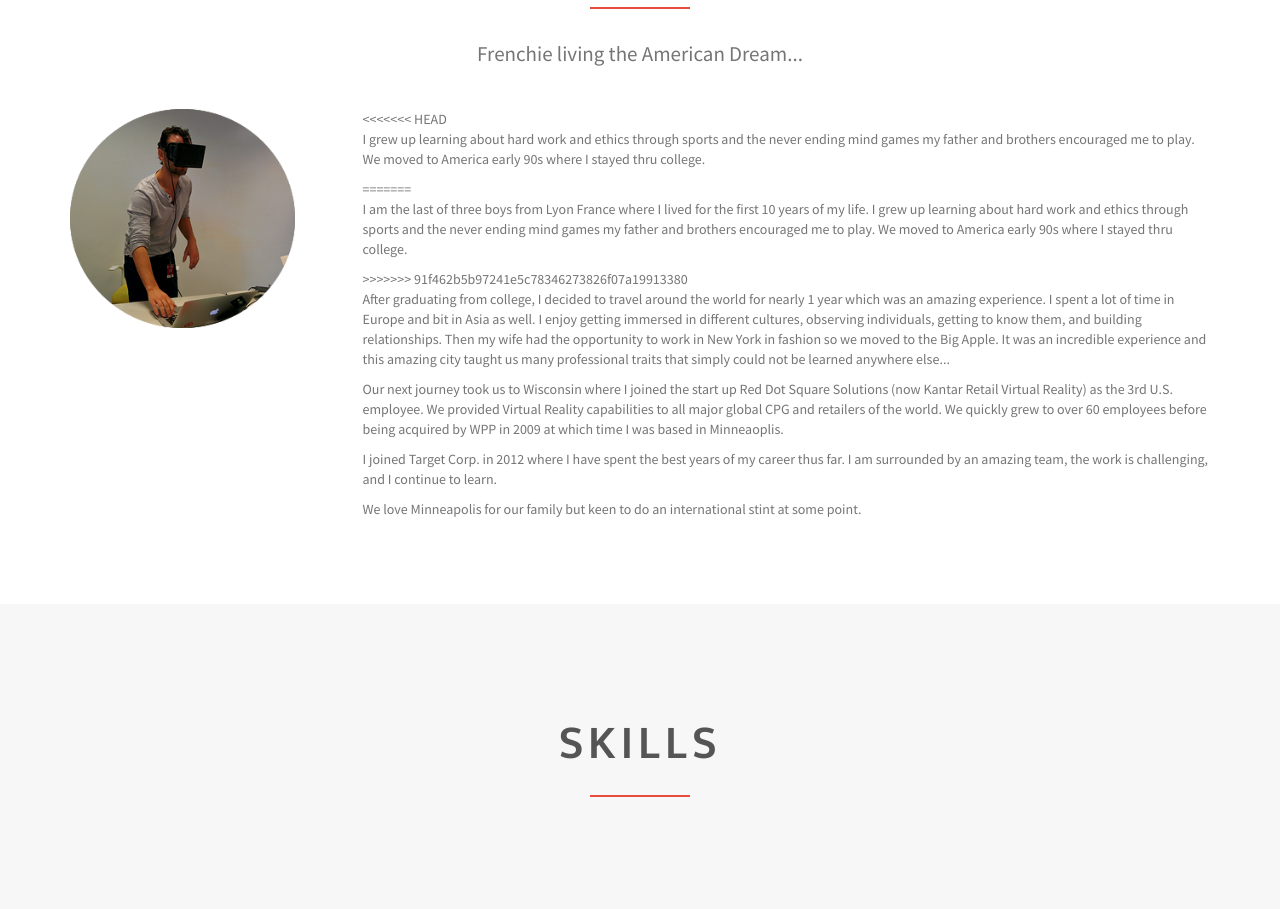
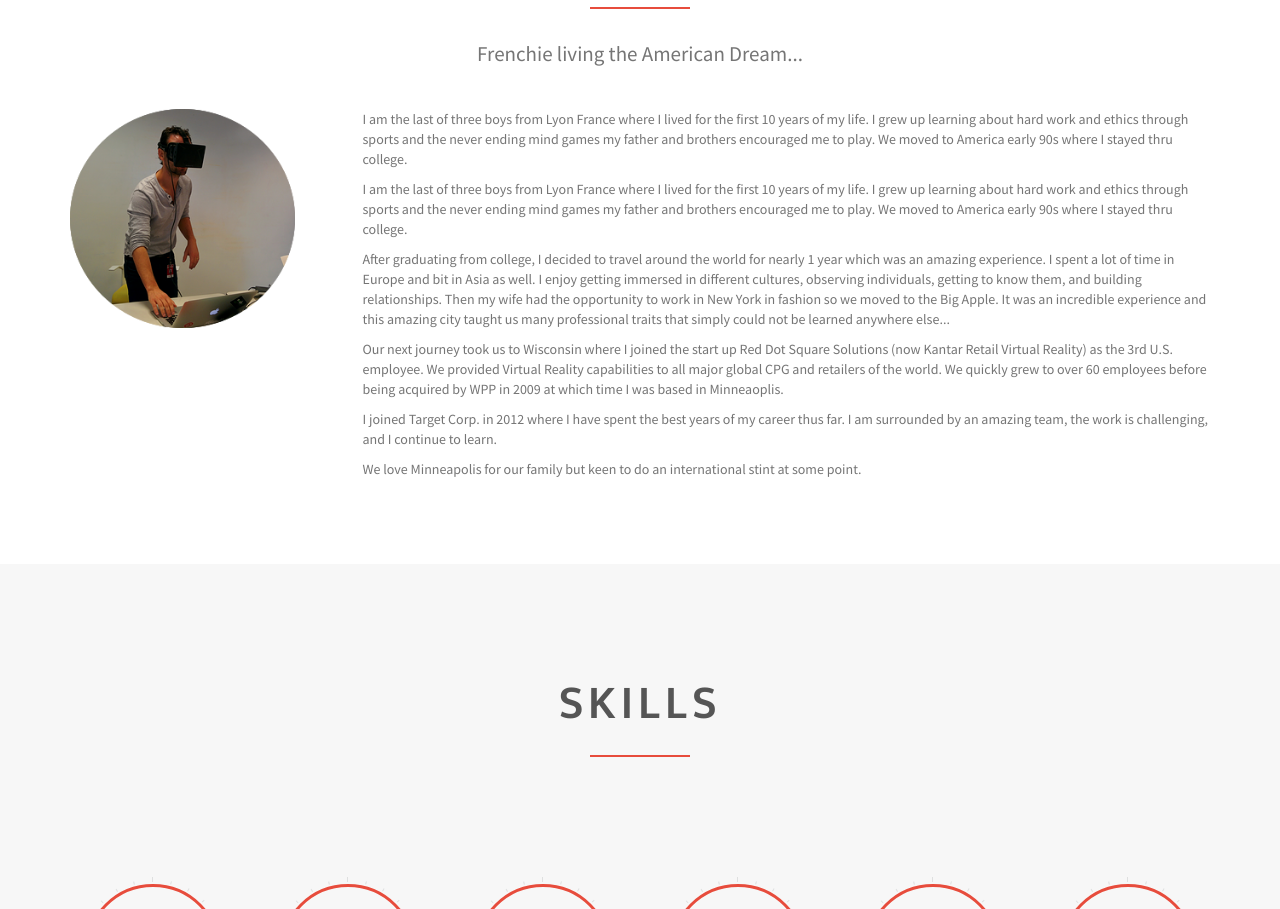
Before and after one commit to frenchieroux/live-site, a website: page public/index.html in a window 1280 px wide. Shown: the part 1039-1948 px from the top of the page. Drawn offline with Linux system fonts and the light colour scheme.

Commit message:
march2016

```diff
--- a/public/index.html
+++ b/public/index.html
@@ -105,11 +105,11 @@
               </div>
                <div class="col-md-9">
 
-<<<<<<< HEAD
-                <p>  I grew up learning about hard work and ethics through sports and the never ending mind games my father and brothers encouraged me to play. We moved to America early 90s where I stayed thru college.</p>
-=======
+
+                <p>  I am the last of three boys from Lyon France where I lived for the first 10 years of my life.  I grew up learning about hard work and ethics through sports and the never ending mind games my father and brothers encouraged me to play. We moved to America early 90s where I stayed thru college.</p>
+
                 <p>I am the last of three boys from Lyon France where I lived for the first 10 years of my life.  I grew up learning about hard work and ethics through sports and the never ending mind games my father and brothers encouraged me to play. We moved to America early 90s where I stayed thru college.</p>
->>>>>>> 91f462b5b97241e5c78346273826f07a19913380
+
                 <p>After graduating from college, I decided to travel around the world for nearly 1 year which was an amazing experience. I spent a lot of time in Europe and bit in Asia as well. I enjoy getting immersed in different cultures, observing individuals, getting to know them, and building relationships. Then my wife had the opportunity to work in New York in fashion so we moved to the Big Apple.  It was an incredible experience and this amazing city taught us many professional traits that simply could not be learned anywhere else...<p>
                 <p>Our next journey took us to Wisconsin where I joined the start up Red Dot Square Solutions (now Kantar Retail Virtual Reality) as the 3rd U.S. employee.  We provided Virtual Reality capabilities to all major global CPG and retailers of the world.  We quickly grew to over 60 employees before being acquired by WPP in 2009 at which time I was based in Minneaoplis.</p>
                 <p>I joined Target Corp. in 2012 where I have spent the best years of my career thus far.  I am surrounded by an amazing team, the work is challenging, and I continue to learn.
```
